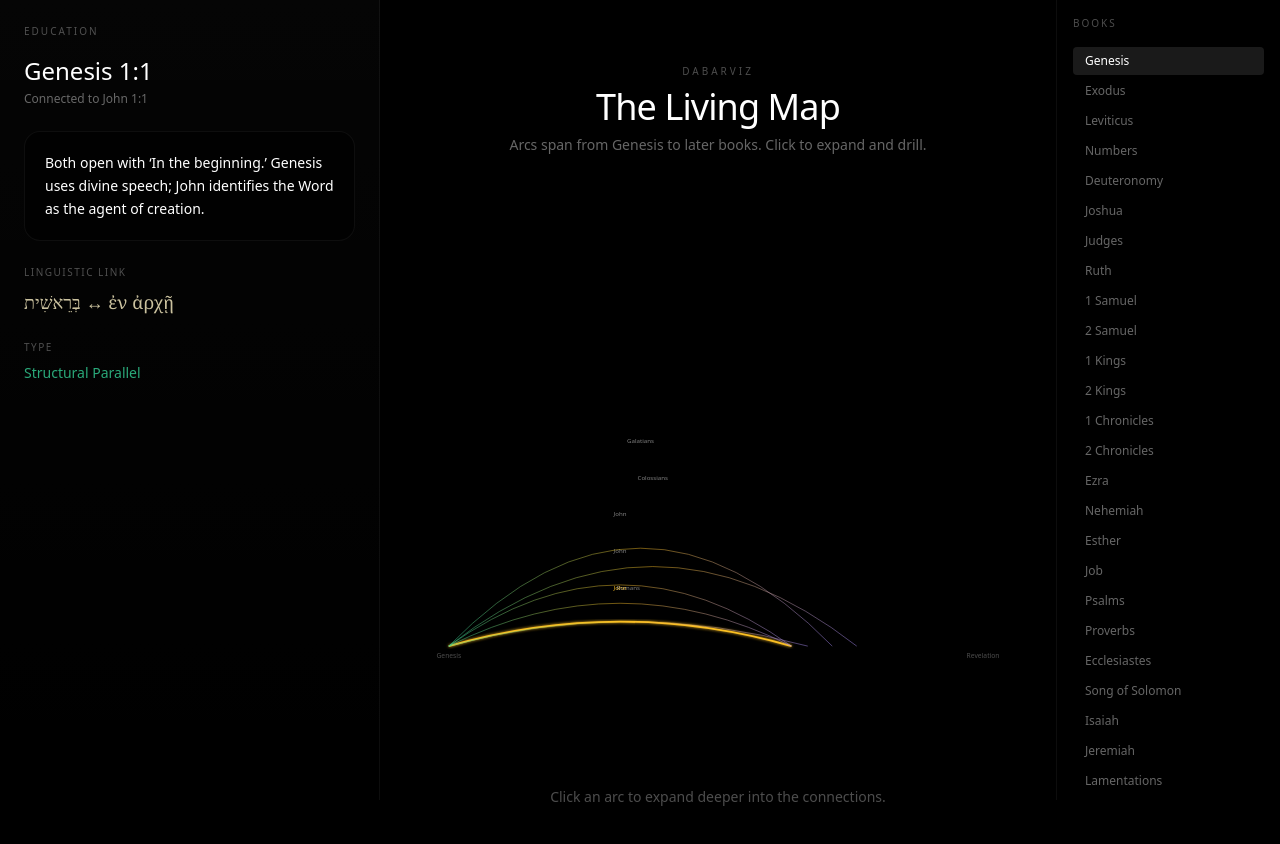
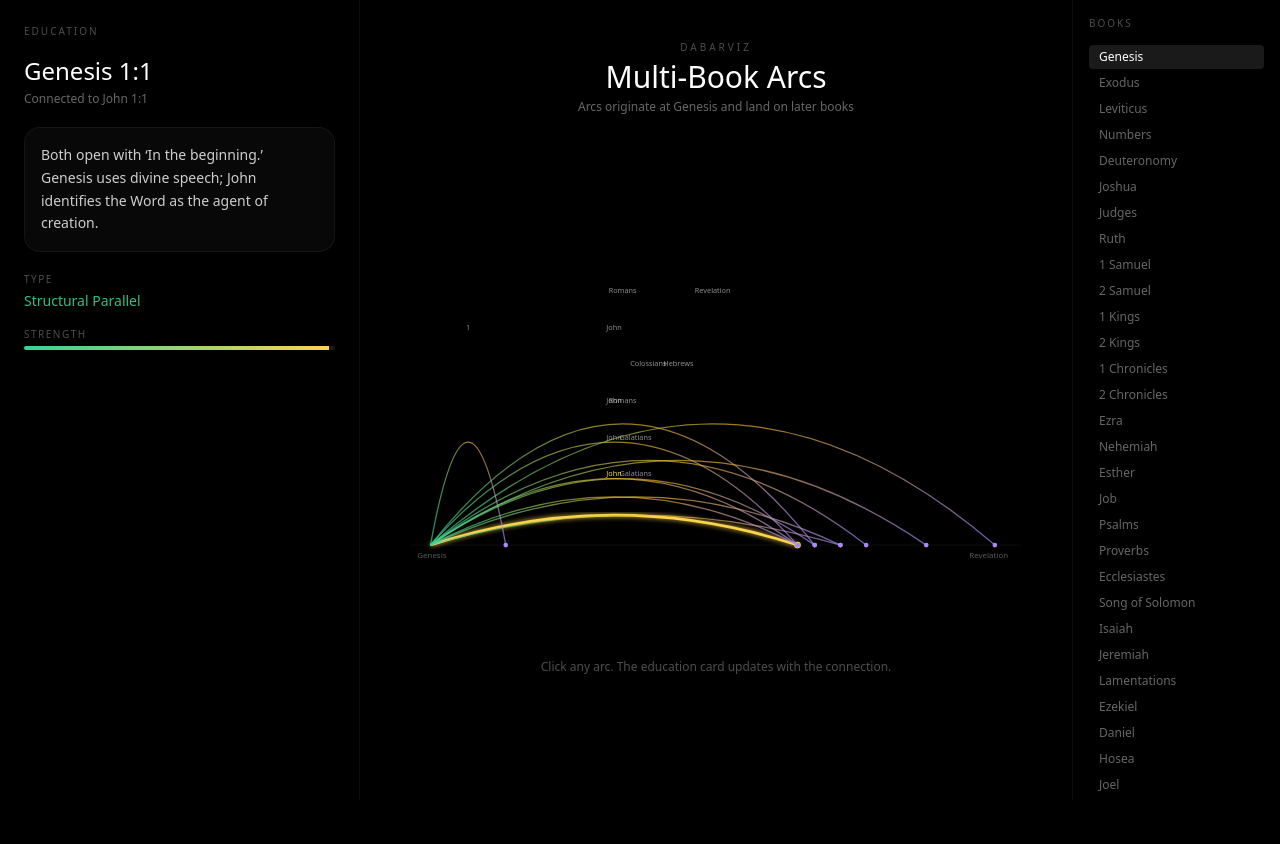
Before and after one commit to Coach-Mike/dabarviz, a Next.js app: page / in a window 1280 px wide. Shown: the top 844 px of the page. After the commit the page ends 800 px from the top, so only its background shows below. Built offline with nearby package versions, Linux system fonts and the light colour scheme.

Commit message:
Make multi-book arcs visually dominant and unmistakable

```diff
--- a/app/page.tsx
+++ b/app/page.tsx
@@ -21,110 +21,98 @@ const books = [
   "James", "1 Peter", "2 Peter", "1 John", "2 John", "3 John", "Jude", "Revelation"
 ];
 
-function getBookIndex(bookName: string) {
-  const name = bookName.split(" ")[0].replace(/\d+/, "").trim();
-  return books.findIndex(b => b.startsWith(name) || name.startsWith(b.split(" ")[0]));
+function getTargetX(to: string) {
+  const book = to.split(" ")[0];
+  const idx = books.findIndex(b => book.startsWith(b.split(" ")[0]) || b.startsWith(book));
+  const safe = idx === -1 ? books.length - 1 : idx;
+  return 80 + (safe / (books.length - 1)) * 840;
 }
 
 export default function Home() {
   const [focus, setFocus] = useState<Connection | null>(connections[0]);
-  const [depth, setDepth] = useState(1);
+  const [depth, setDepth] = useState(2);
   const [activeBook, setActiveBook] = useState("Genesis");
 
-  const visibleConnections = useMemo(() => {
+  const visible = useMemo(() => {
     if (depth === 1) return connections.filter(c => c.from.startsWith("Genesis 1"));
-    if (depth === 2) return connections.filter(c => c.from.startsWith("Genesis"));
     return connections;
   }, [depth]);
 
   return (
     <div className="min-h-screen bg-black text-white flex">
-      {/* LEFT — Education Card */}
-      <aside className="w-[380px] border-r border-white/5 p-6 sticky top-0 h-screen overflow-y-auto bg-gradient-to-b from-white/[0.02] to-transparent">
+      {/* LEFT */}
+      <aside className="w-[360px] border-r border-white/5 p-6 sticky top-0 h-screen overflow-y-auto">
         <div className="text-[10px] uppercase tracking-[0.2em] text-white/30 mb-4">Education</div>
-
         {focus ? (
           <>
             <h2 className="text-2xl font-light mb-1">{focus.from}</h2>
-            <p className="text-xs text-white/40 mb-6">Connected to {focus.to}</p>
-
-            <div className="bg-black/60 rounded-2xl p-5 mb-6 border border-white/5">
-              <div className="text-sm leading-relaxed font-light">{focus.evidence}</div>
+            <p className="text-xs text-white/40 mb-5">Connected to {focus.to}</p>
+            <div className="bg-white/[0.03] border border-white/5 rounded-2xl p-4 mb-5 text-sm leading-relaxed text-white/80">
+              {focus.evidence}
             </div>
-
-            <div className="text-[10px] uppercase tracking-[0.15em] text-white/30 mb-2">Linguistic Link</div>
-            <div className="font-serif text-lg text-amber-100/80 mb-6">
-              {focus.from.includes("1:1") ? "בְּרֵאשִׁית ↔ ἐν ἀρχῇ" : "Shared language across the connection"}
+            <div className="text-[10px] uppercase tracking-[0.15em] text-white/30 mb-1">Type</div>
+            <div className="text-emerald-400/90 text-sm mb-4">{focus.type}</div>
+            <div className="text-[10px] uppercase tracking-[0.15em] text-white/30 mb-1">Strength</div>
+            <div className="h-1 bg-white/10 rounded-full overflow-hidden">
+              <div className="h-full bg-gradient-to-r from-emerald-400 to-amber-300" style={{ width: `${focus.strength * 100}%` }} />
             </div>
-
-            <div className="text-[10px] uppercase tracking-[0.15em] text-white/30 mb-2">Type</div>
-            <div className="text-sm text-emerald-400/80">{focus.type}</div>
           </>
         ) : (
-          <div className="text-white/40 text-sm">Select a connection arc to study.</div>
+          <p className="text-white/40 text-sm">Click an arc to study the connection.</p>
         )}
       </aside>
 
-      {/* MIDDLE — Mapping Canvas with Multi-Book Arcs */}
+      {/* MIDDLE — Arcs */}
       <main className="flex-1 relative overflow-y-auto">
-        <div className="min-h-[180vh] relative">
-          <div className="text-center pt-16 pb-8">
-            <div className="text-[10px] uppercase tracking-[0.3em] text-white/30 mb-2">DabarViz</div>
-            <h1 className="text-4xl font-light tracking-tight">The Living Map</h1>
-            <p className="text-white/40 text-sm mt-2">Arcs span from Genesis to later books. Click to expand and drill.</p>
+        <div className="pt-10 pb-6 text-center">
+          <div className="text-[10px] uppercase tracking-[0.3em] text-white/30">DabarViz</div>
+          <h1 className="text-3xl font-light mt-1">Multi-Book Arcs</h1>
+          <p className="text-xs text-white/40 mt-1">Arcs originate at Genesis and land on later books</p>
         </div>
 
-          {/* Arc Canvas */}
-          <div className="relative h-[600px] mx-8">
-            <svg viewBox="0 0 1000 600" className="w-full h-full absolute inset-0" preserveAspectRatio="xMidYMid meet">
+        <div className="relative h-[520px] mx-6">
+          <svg viewBox="0 0 1000 520" className="w-full h-full" preserveAspectRatio="xMidYMid meet">
             <defs>
-                <linearGradient id="arcGrad" x1="0%" y1="0%" x2="100%" y2="0%">
+              <linearGradient id="g" x1="0%" y1="0%" x2="100%" y2="0%">
                 <stop offset="0%" stopColor="#34d399" />
-                  <stop offset="50%" stopColor="#fbbf24" />
+                <stop offset="55%" stopColor="#fbbf24" />
                 <stop offset="100%" stopColor="#a78bfa" />
               </linearGradient>
               <filter id="glow">
-                  <feGaussianBlur stdDeviation="3" result="coloredBlur" />
-                  <feMerge>
-                    <feMergeNode in="coloredBlur" />
-                    <feMergeNode in="SourceGraphic" />
-                  </feMerge>
+                <feGaussianBlur stdDeviation="4" result="b" />
+                <feMerge><feMergeNode in="b" /><feMergeNode in="SourceGraphic" /></feMerge>
               </filter>
             </defs>
 
-              {/* Book axis labels (simplified) */}
-              <text x="40" y="580" fill="rgba(255,255,255,0.3)" fontSize="11" textAnchor="start">Genesis</text>
-              <text x="960" y="580" fill="rgba(255,255,255,0.3)" fontSize="11" textAnchor="end">Revelation</text>
+            {/* Baseline */}
+            <line x1="40" y1="480" x2="960" y2="480" stroke="rgba(255,255,255,0.08)" strokeWidth="1" />
+            <text x="50" y="500" fill="rgba(255,255,255,0.35)" fontSize="12">Genesis</text>
+            <text x="940" y="500" fill="rgba(255,255,255,0.35)" fontSize="12" textAnchor="end">Revelation</text>
 
-              {visibleConnections.map((c, i) => {
-                const startX = 60;
-                const endIndex = Math.max(1, getBookIndex(c.to.split(" ")[0] || c.to));
-                const endX = 60 + (endIndex / books.length) * 880;
-                const height = 80 + (i % 5) * 60;
-                const isFocused = focus?.id === c.id;
+            {visible.map((c, i) => {
+              const startX = 70;
+              const endX = getTargetX(c.to);
+              const lift = 90 + (i % 6) * 55;
+              const focused = focus?.id === c.id;
 
               return (
-                  <g key={c.id}>
+                <g key={c.id} className="cursor-pointer" onClick={() => { setFocus(c); setDepth(2); }}>
                   <path
-                      d={`M ${startX} 560 Q ${(startX + endX) / 2} ${560 - height} ${endX} 560`}
+                    d={`M ${startX} 480 Q ${(startX + endX) / 2} ${480 - lift} ${endX} 480`}
                     fill="none"
-                      stroke={isFocused ? "#fbbf24" : "url(#arcGrad)"}
-                      strokeWidth={isFocused ? 3 : 1.5}
-                      opacity={isFocused ? 1 : 0.5}
-                      filter={isFocused ? "url(#glow)" : undefined}
-                      className="cursor-pointer"
-                      onClick={() => {
-                        setFocus(c);
-                        if (depth < 3) setDepth(d => d + 1);
-                      }}
+                    stroke={focused ? "#fcd34d" : "url(#g)"}
+                    strokeWidth={focused ? 4 : 2}
+                    opacity={focused ? 1 : 0.65}
+                    filter={focused ? "url(#glow)" : undefined}
                   />
+                  <circle cx={endX} cy={480} r={focused ? 5 : 3.5} fill={focused ? "#fcd34d" : "#a78bfa"} />
                   <text
                     x={(startX + endX) / 2}
-                      y={560 - height - 12}
-                      fill={isFocused ? "#fbbf24" : "rgba(255,255,255,0.5)"}
-                      fontSize="10"
+                    y={480 - lift - 14}
+                    fill={focused ? "#fcd34d" : "rgba(255,255,255,0.55)"}
+                    fontSize="11"
                     textAnchor="middle"
-                      className="pointer-events-none"
+                    fontWeight={focused ? 500 : 400}
                   >
                     {c.to.split(" ")[0]}
                   </text>
@@ -134,28 +122,25 @@ export default function Home() {
           </svg>
         </div>
 
-          <div className="px-12 pb-24 text-center text-white/30 text-sm">
-            {depth < 3 ? "Click an arc to expand deeper into the connections." : "Full set of Genesis arcs visible."}
-          </div>
+        <div className="text-center text-xs text-white/30 pb-16">
+          Click any arc. The education card updates with the connection.
         </div>
       </main>
 
-      {/* RIGHT — Scroll Spy (Books) */}
-      <aside className="w-56 border-l border-white/5 sticky top-0 h-screen overflow-y-auto bg-black/40">
+      {/* RIGHT */}
+      <aside className="w-52 border-l border-white/5 sticky top-0 h-screen overflow-y-auto">
         <div className="p-4">
-          <div className="text-[10px] uppercase tracking-[0.2em] text-white/30 mb-4">Books</div>
+          <div className="text-[10px] uppercase tracking-[0.2em] text-white/30 mb-3">Books</div>
           <div className="space-y-0.5">
-            {books.map((book) => (
+            {books.map(b => (
               <button
-                key={book}
-                onClick={() => setActiveBook(book)}
-                className={`w-full text-left px-3 py-1.5 text-xs rounded transition ${
-                  activeBook === book
-                    ? "bg-white/10 text-white"
-                    : "text-white/40 hover:text-white/70 hover:bg-white/[0.03]"
+                key={b}
+                onClick={() => setActiveBook(b)}
+                className={`w-full text-left px-2.5 py-1 text-xs rounded ${
+                  activeBook === b ? "bg-white/10 text-white" : "text-white/40 hover:text-white/70"
                 }`}
               >
-                {book}
+                {b}
               </button>
             ))}
           </div>
```
Lines whose indentation alone changed are shown as unchanged.
